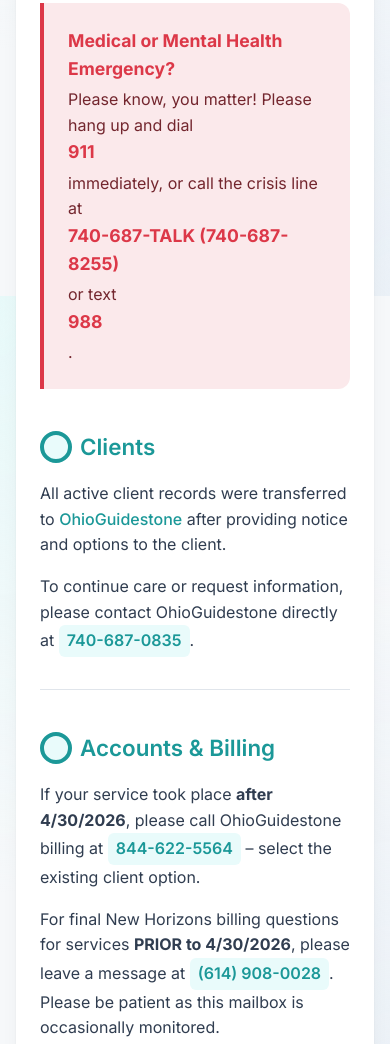
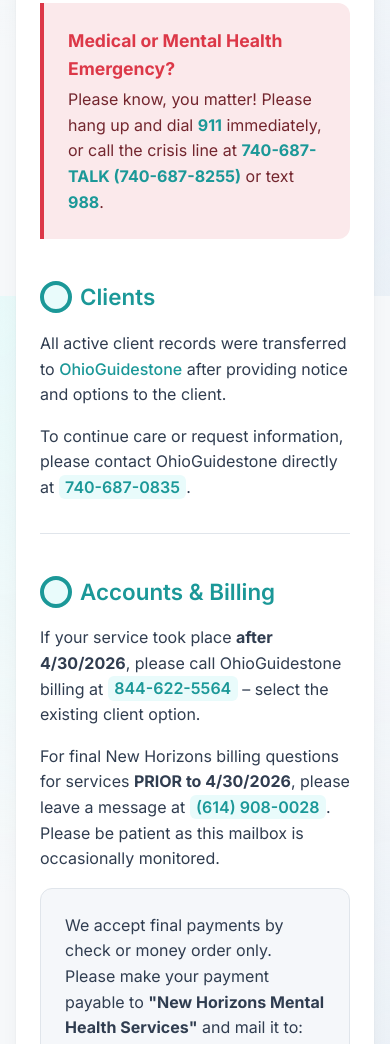
Before and after one commit to wesochuck/new-horizons-cloudflare, a plain HTML site: page index.html in a window 390 px wide. Shown: the part 548-1592 px from the top of the page. Drawn offline with Linux system fonts and the light colour scheme.

Commit message:
Fix awkward line breaks and convert phone numbers to links

```diff
--- a/index.html
+++ b/index.html
@@ -28,20 +28,20 @@
     <main class="content">
 
       <div class="alert-box">
-        <strong>Medical or Mental Health Emergency?</strong>
-        <p>Please know, you matter! Please hang up and dial <strong>911</strong> immediately, or call the crisis line at <strong>740-687-TALK (740-687-8255)</strong> or text <strong>988</strong>.</p>
+        <strong class="alert-box-title">Medical or Mental Health Emergency?</strong>
+        <p>Please know, you matter! Please hang up and dial <a href="tel:911"><strong>911</strong></a> immediately, or call the crisis line at <a href="tel:740-687-8255"><strong>740-687-TALK (740-687-8255)</strong></a> or text <a href="tel:988"><strong>988</strong></a>.</p>
       </div>
 
       <section class="section">
         <h2>Clients</h2>
         <p>All active client records were transferred to <a href="https://ohioguidestone.org/" target="_blank" rel="noopener noreferrer">OhioGuidestone</a> after providing notice and options to the client.</p>
-        <p>To continue care or request information, please contact OhioGuidestone directly at <span class="contact-highlight">740-687-0835</span>.</p>
+        <p>To continue care or request information, please contact OhioGuidestone directly at <a href="tel:740-687-0835" class="contact-highlight">740-687-0835</a>.</p>
       </section>
 
       <section class="section">
         <h2>Accounts &amp; Billing</h2>
-        <p>If your service took place <strong>after 4/30/2026</strong>, please call OhioGuidestone billing at <span class="contact-highlight">844-622-5564</span> &ndash; select the existing client option.</p>
-        <p>For final New Horizons billing questions for services <strong>PRIOR to 4/30/2026</strong>, please leave a message at <span class="contact-highlight">(614) 908-0028</span>. Please be patient as this mailbox is occasionally monitored.</p>
+        <p>If your service took place <strong>after 4/30/2026</strong>, please call OhioGuidestone billing at <a href="tel:844-622-5564" class="contact-highlight">844-622-5564</a> &ndash; select the existing client option.</p>
+        <p>For final New Horizons billing questions for services <strong>PRIOR to 4/30/2026</strong>, please leave a message at <a href="tel:614-908-0028" class="contact-highlight">(614) 908-0028</a>. Please be patient as this mailbox is occasionally monitored.</p>
 
         <div class="address-block">
           <p>We accept final payments by check or money order only. Please make your payment payable to <strong>"New Horizons Mental Health Services"</strong> and mail it to:</p>
@@ -54,7 +54,7 @@
 
       <section class="section">
         <h2>Vendors &amp; Partners</h2>
-        <p>For all final inquiries, please call <span class="contact-highlight">(614) 908-0028</span> to leave a message, or email your final invoices directly to <a href="mailto:invoices@newhorizonsmentalhealth.org">invoices@newhorizonsmentalhealth.org</a>. Please be patient as this mailbox is occasionally monitored.</p>
+        <p>For all final inquiries, please call <a href="tel:614-908-0028" class="contact-highlight">(614) 908-0028</a> to leave a message, or email your final invoices directly to <a href="mailto:invoices@newhorizonsmentalhealth.org">invoices@newhorizonsmentalhealth.org</a>. Please be patient as this mailbox is occasionally monitored.</p>
       </section>
 
       <section class="section">
--- a/style.css
+++ b/style.css
@@ -75,7 +75,7 @@
   margin-bottom: 2.5rem;
 }
 
-.alert-box strong {
+.alert-box-title {
   color: var(--danger);
   display: block;
   font-size: 1.1rem;
@@ -158,12 +158,19 @@
 }
 
 .contact-highlight {
-  display: inline-block;
+  display: inline;
   background-color: var(--primary-light);
-  padding: 0.2rem 0.5rem;
+  padding: 0.15rem 0.4rem;
   border-radius: 6px;
   font-weight: 600;
   color: var(--primary);
+  transition: background-color 0.2s ease, color 0.2s ease;
+  white-space: nowrap;
+}
+
+.contact-highlight:hover {
+  background-color: var(--primary);
+  color: var(--card-bg);
 }
 
 .address-block {
```
